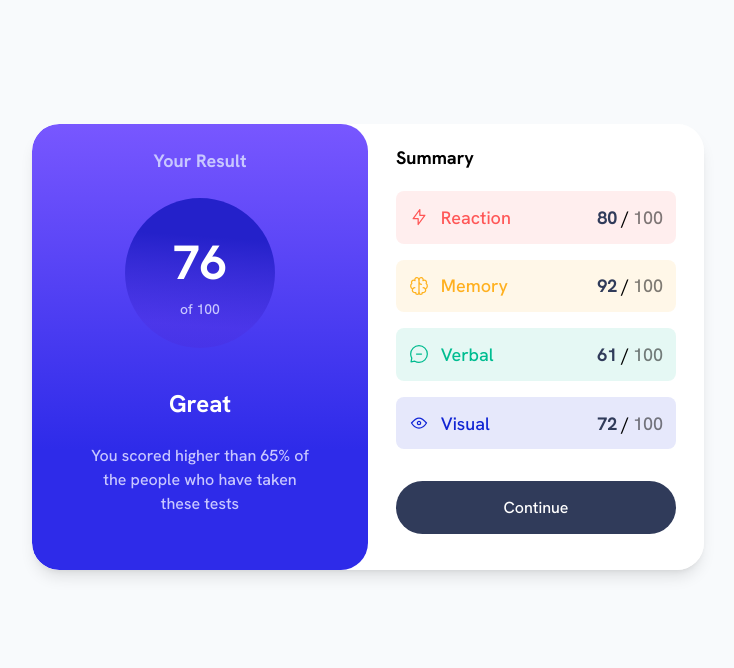
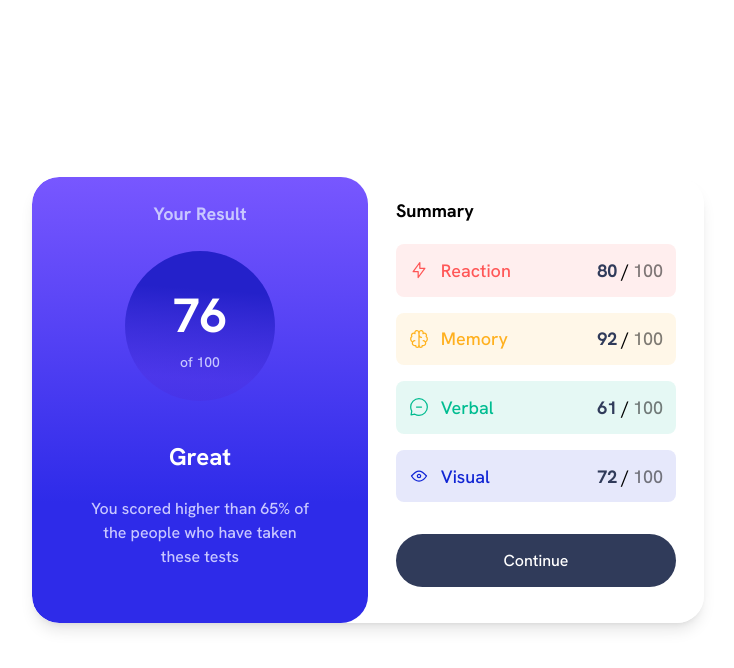
Before and after one commit to Nnadivictory25/results-summary-component, a React (Vite) app: page / in a window 1280 px wide. Shown: the top 668 px of the page, without its empty margins (272-1006 px from the left). Built offline with nearby package versions, Linux system fonts and the light colour scheme.

Commit message:
More changes to center the component

```diff
--- a/index.html
+++ b/index.html
@@ -11,7 +11,7 @@
   <link href="https://fonts.googleapis.com/css2?family=Hanken+Grotesk:wght@500;700;800&display=swap" rel="stylesheet">
 </head>
 
-<body class="md:px-5 bg-slate-50">
+<body class="md:px-5 md:flex justify-center items-center flex-col md:h-[100vh]">
   <div id="root"></div>
   <script type="module" src="/src/main.tsx"></script>
 </body>
--- a/src/components/GridContainer.tsx
+++ b/src/components/GridContainer.tsx
@@ -6,7 +6,7 @@ interface Props {
 
 const GridContainer = ({ children }: Props) => {
 	return (
-		<div className='grid md:grid-cols-2 bg-white  max-w-2xl mx-auto md:mt-[10%] overflow-hidden md:rounded-[1.7rem] shadow-lg'>
+		<div className='grid md:grid-cols-2 bg-white  max-w-2xl mx-auto overflow-hidden md:rounded-[1.7rem] shadow-lg'>
 			{children}
 		</div>
 	);
```
